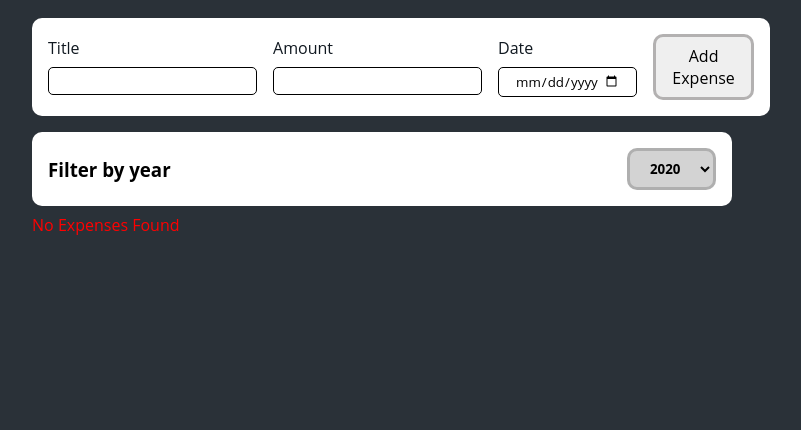
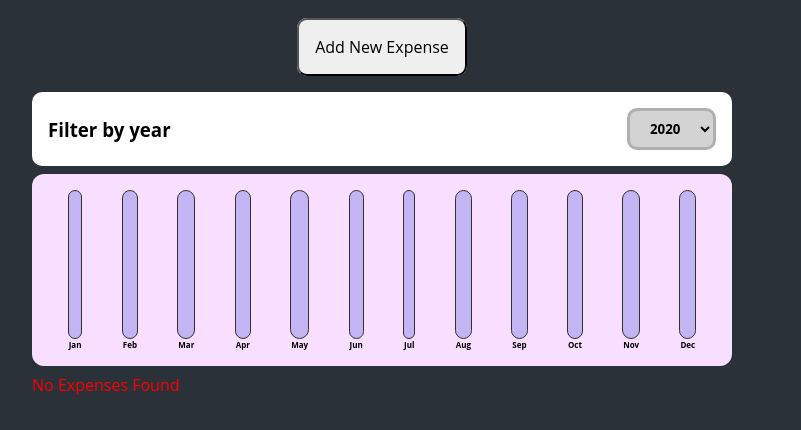
Before and after one commit to theruknology/Expense-Tracker, a React app: page / in a window 1280 px wide. Shown: the top 430 px of the page, without its empty margins (258-1059 px from the left). Built offline with nearby package versions, Linux system fonts and the light colour scheme.

Commit message:
added chart update

```diff
--- /dev/null
+++ b/src/components/Chart/Chart.css
@@ -0,0 +1,40 @@
+.chart {
+  padding: 1rem;
+  border-radius: 12px;
+  background-color: #f8dfff;
+  text-align: center;
+  display: flex;
+  justify-content: space-around;
+  height: 10rem;
+}
+
+.chart-bar {
+  height: 100%;
+  display: flex;
+  flex-direction: column;
+  align-items: center;
+}
+
+.chart-bar__inner {
+  height: 100%;
+  width: 100%;
+  border: 1px solid #313131;
+  border-radius: 12px;
+  background-color: #c3b4f3;
+  overflow: hidden;
+  display: flex;
+  flex-direction: column;
+  justify-content: flex-end;
+}
+
+.chart-bar__fill {
+  background-color: #4826b9;
+  width: 100%;
+  transition: all 0.3s ease-out;
+}
+
+.chart-bar__label {
+  font-weight: bold;
+  font-size: 0.5rem;
+  text-align: center;
+}
--- /dev/null
+++ b/src/components/Chart/Chart.js
@@ -0,0 +1,21 @@
+import React from "react";
+import "./Chart.css";
+import ChartBar from "./ChartBar";
+
+export default function Chart(props) {
+  const dataPointValues = props.dataPoints.map(datapoint => datapoint.value);
+  const totalMax = Math.max(...dataPointValues);
+
+  return (
+    <div className="chart">
+      {props.dataPoints.map((point) => (
+        <ChartBar
+          key={point.label}
+          value={point.value}
+          maxValue={totalMax}
+          label={point.label}
+        />
+      ))}
+    </div>
+  );
+}
--- /dev/null
+++ b/src/components/Chart/ChartBar.js
@@ -0,0 +1,22 @@
+import React from "react";
+import "./Chart.css";
+
+export default function ChartBar(props) {
+  let barFillHeight = "0%";
+
+  if (props.maxValue > 0) {
+    barFillHeight = Math.round((props.value / props.maxValue) * 100) + "%";
+  }
+
+  return (
+    <div className="chart-bar">
+      <div className="chart-bar__inner">
+        <div
+          className="chart-bar__fill"
+          style={{ height: barFillHeight }}
+        ></div>
+      </div>
+      <div className="chart-bar__label">{props.label}</div>
+    </div>
+  );
+}
--- a/src/components/Expenses/Expenses.js
+++ b/src/components/Expenses/Expenses.js
@@ -2,6 +2,7 @@ import React, { useState } from "react";
 import ExpenseFilter from "../ExpenseFilter/ExpenseFilter";
 import ExpensesList from "./ExpensesList";
 import "./Expenses.css";
+import ExpensesChart from "./ExpensesChart";
 
 export default function Expenses(props) {
   const [filteredYear, setFilteredYear] = useState("2020");
@@ -22,6 +23,7 @@ export default function Expenses(props) {
           onFilter={filterRequestHandler}
         />
       </div>
+      <ExpensesChart expenses={filteredExpenses} />
       <ExpensesList items={filteredExpenses} />
     </div>
   );
--- /dev/null
+++ b/src/components/Expenses/ExpensesChart.js
@@ -0,0 +1,28 @@
+import React from 'react'
+import Chart from '../Chart/Chart'
+
+export default function ExpensesChart(props) {
+  const chartDataPoints = [
+    {label: 'Jan', value: 0},
+    {label: 'Feb', value: 0},
+    {label: 'Mar', value: 0},
+    {label: 'Apr', value: 0},
+    {label: 'May', value: 0},
+    {label: 'Jun', value: 0},
+    {label: 'Jul', value: 0},
+    {label: 'Aug', value: 0},
+    {label: 'Sep', value: 0},
+    {label: 'Oct', value: 0},
+    {label: 'Nov', value: 0},
+    {label: 'Dec', value: 0},
+  ];
+
+  for (const expense of props.expenses) {
+    const expenseMonth = expense.date.getMonth();
+    chartDataPoints[expenseMonth].value += expense.amount;
+  }
+
+  return (
+    <Chart dataPoints={chartDataPoints}/>
+  )
+}
--- a/src/components/NewExpense/ExpenseForm.js
+++ b/src/components/NewExpense/ExpenseForm.js
@@ -50,6 +50,7 @@ export default function ExpenseForm(props) {
       </div>
       <div className='new-expense-actions'>
         <button type='submit'>Add Expense</button>
+        <button onClick={props.cancelHandler}>Cancel</button>
       </div>
     </form>
   )
--- a/src/components/NewExpense/NewExpense.css
+++ b/src/components/NewExpense/NewExpense.css
@@ -1,6 +1,6 @@
-* {
-  /* outline: 1px solid red; */
-}
+/* * {
+  outline: 1px solid red;
+} */
 .new-expense {
   /* background-color: hsl(155, 100%, 63%); */
   margin-top: 10px;
@@ -11,6 +11,7 @@
 }
 .new-expense > form {
   display: flex;
+  flex-direction: column;
   gap: 1rem;
   padding: 1rem;
   justify-content: center;
@@ -44,4 +45,11 @@ gap: 1rem;
 .new-expense-actions {
   display: flex;
   justify-content: center;
+  gap: 3rem;
 }
+.new-expense-button {
+  padding: 1rem;
+  font-size: 1rem;
+  border-radius: 10px;
+  cursor: pointer;
+}
--- a/src/components/NewExpense/NewExpense.js
+++ b/src/components/NewExpense/NewExpense.js
@@ -1,22 +1,40 @@
-import React from 'react';
-import './NewExpense.css';
-import ExpenseForm from './ExpenseForm';
+import React, { useState } from "react";
+import "./NewExpense.css";
+import ExpenseForm from "./ExpenseForm";
 
 const NewExpense = (props) => {
+  const [isEditing, setIsEditing] = useState(false);
+
   const saveExpenseDataHandler = (enteredData) => {
     const expenseData = {
       ...enteredData,
-      id: Math.random().toString()
+      id: Math.random().toString(),
     };
     console.log(expenseData);
     props.onAddExpense(expenseData);
-  }
+  };
+
+  const startEditingHandler = () => {
+    setIsEditing(true);
+  };
+
+  const stopEditingHandler = () => {
+    setIsEditing(false);
+  };
 
   return (
-    <div className='new-expense'>
-      <ExpenseForm onSaveExpenseData={ saveExpenseDataHandler } />
+    <div className="new-expense">
+      {!isEditing && (
+        <button className="new-expense-button" onClick={startEditingHandler}>Add New Expense</button>
+      )}
+      {isEditing && (
+        <ExpenseForm
+          onSaveExpenseData={saveExpenseDataHandler}
+          cancelHandler={stopEditingHandler}
+        />
+      )}
     </div>
-  )
-}
+  );
+};
 
 export default NewExpense;
```
